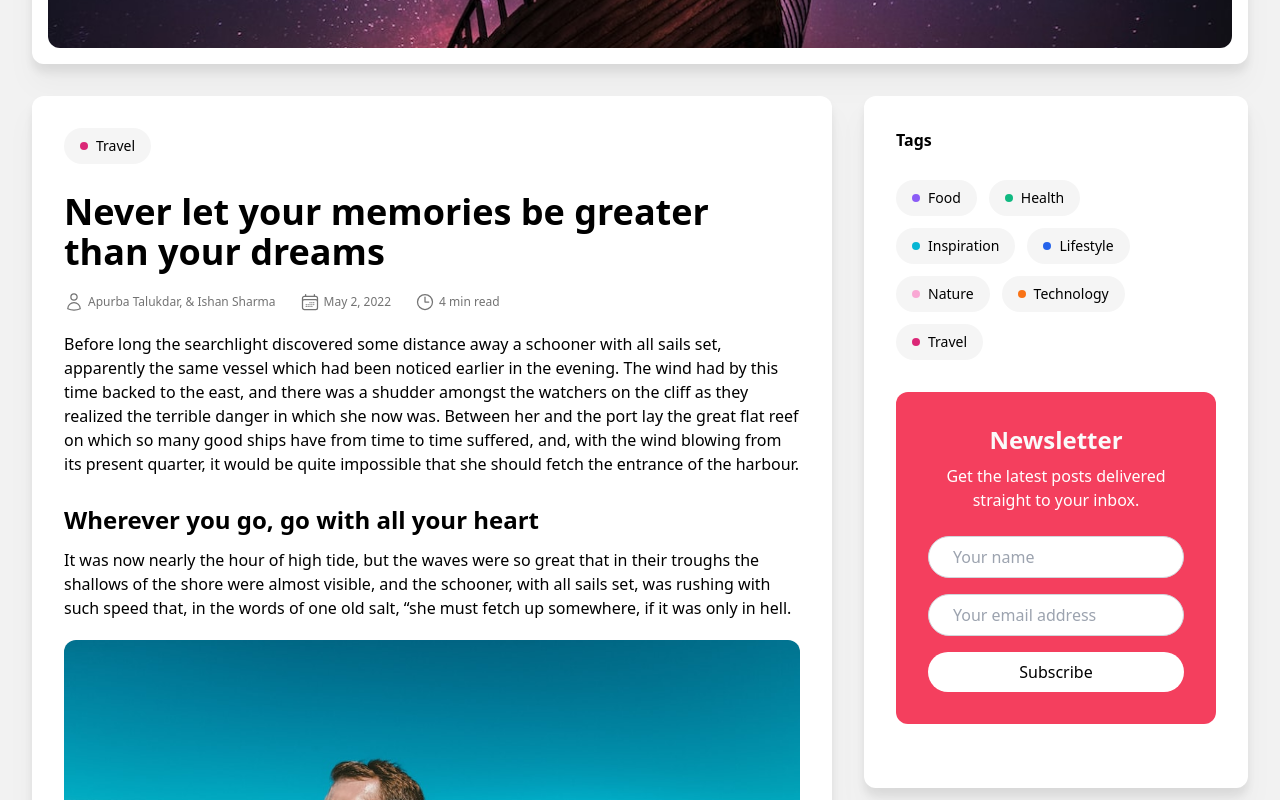
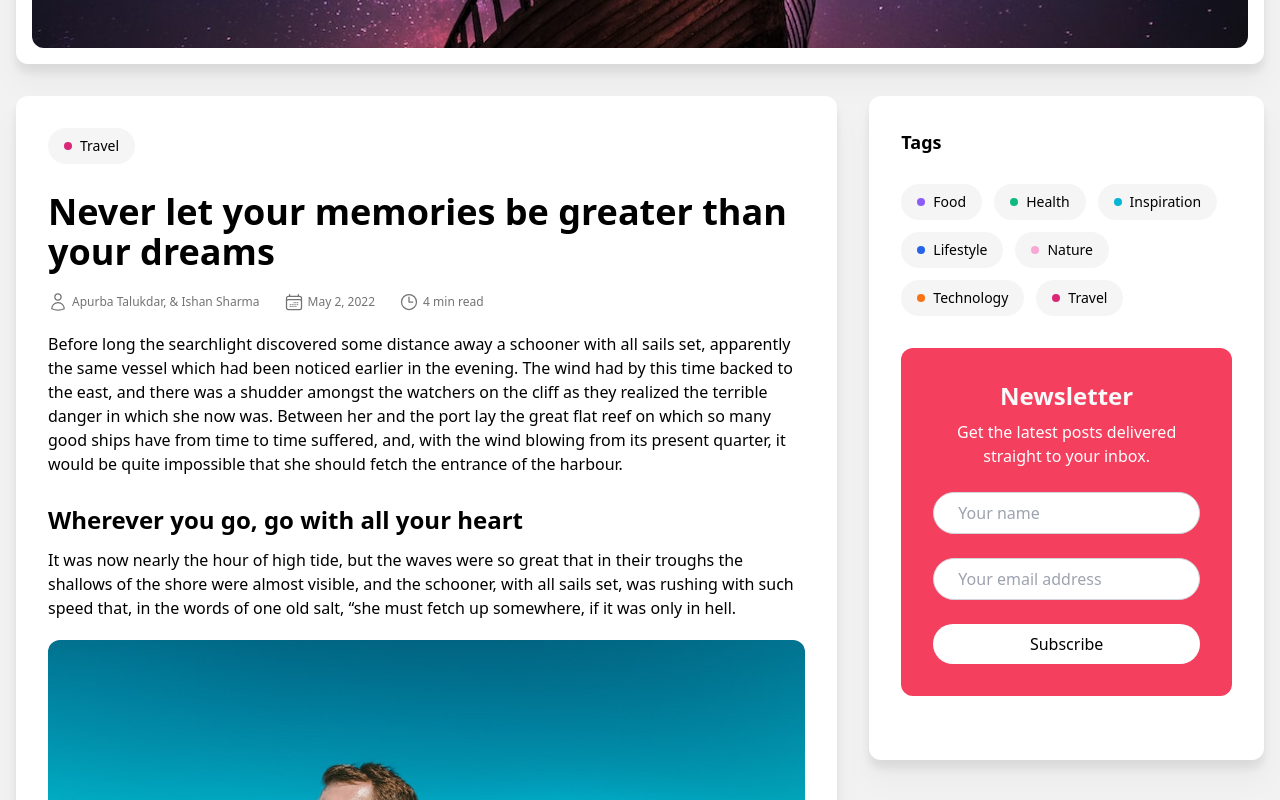
Before and after one commit to dashiedash/neon-theme, a Next.js app: page /items/post-fullwidth in a window 1280 px wide. Shown: the part 480-1280 px from the top of the page. Built offline with nearby package versions, Linux system fonts and the light colour scheme.

Commit message:
Add website contact links

```diff
--- a/src/components/footer/footer.tsx
+++ b/src/components/footer/footer.tsx
@@ -9,6 +9,7 @@ import React from "react";
 // Outside Components
 import { NewsletterFooter } from "./footercomp";
 import { SocialLinks } from "../main/social-links";
+import { TagGroupMain } from "../main/side";
 
 /*
 --------------
@@ -18,12 +19,12 @@ import { SocialLinks } from "../main/social-links";
 // Footer
 const Footer = () => {
   return (
-    <footer className="bg-white p-8 w-full">
-      <div className="container grid lg:grid-cols-2 gap-x-8">
+    <footer className="bg-white px-4 py-16 w-full">
+      <div className="mx-auto max-w-screen-xl container grid grid-cols-1 sm:grid-cols-2 md:grid-cols-3 gap-x-8">
         <div className="container">
           <NewsletterFooter />
           <section className="my-8">
-            <h2 className="font-bold">Follow Us</h2>
+            <h2 className="sm:text-lg font-bold">Follow Us</h2>
             <div className="flex">
               <SocialLinks
                 size={20}
@@ -47,12 +48,27 @@ const Footer = () => {
               />
             </div>
           </section>
+        </div>
+        <div className="container"></div>
+        <div className="container">
+          <TagGroupMain />
+          <div className="flex justify-between flex-wrap">
+            <a href="" className="mr-2 mb-2">
+              Privacy Policy
+            </a>
+            <a href="" className="mr-2 mb-2">
+              Terms and Conditions
+            </a>
+            <a href="" className="mr-2 mb-2">
+              Contact
+            </a>
+          </div>
+        </div>
+        <div className="container sm:col-span-2 md:col-span-3">
           <p className="text-sm">
             &copy;2023 Neon - All right Reserved. Proudly Published with Ghost
           </p>
         </div>
-        <div className="container"></div>
-        <div className="container"></div>
       </div>
     </footer>
   );
--- a/src/components/footer/footercomp.tsx
+++ b/src/components/footer/footercomp.tsx
@@ -17,9 +17,9 @@ export const NewsletterFooter = () => {
   };
 
   return (
-    <section className="my-8">
+    <section className="">
       <header>
-        <h2 className="font-bold mb-2">Newsletter</h2>
+        <h2 className="sm:text-lg font-bold mb-2">Newsletter</h2>
         <p className="mb-6">
           Get the latest posts delivered straight to your inbox.
         </p>
--- a/src/components/header/nav-bar.tsx
+++ b/src/components/header/nav-bar.tsx
@@ -9,7 +9,7 @@ export const NavBar = () => {
   };
 
   return (
-    <nav className="bg-white drop-shadow-xl lg:max-w-screen-xl my-8 mx-4 rounded-xl">
+    <nav className="bg-white drop-shadow-xl mx-auto lg:max-w-screen-xl my-8 rounded-xl">
       <div className="mx-auto px-4 sm:px-6 lg:px-8">
         <div className="flex items-center justify-between h-16">
           <div className="flex-shrink-0">
--- a/src/components/main/side.tsx
+++ b/src/components/main/side.tsx
@@ -66,7 +66,7 @@ export const TagGroupMain = () => {
 
   return (
     <section>
-      <h2 className="font-bold">Tags</h2>
+      <h2 className="sm:text-lg font-bold">Tags</h2>
       <div className="my-4 space-y-3">
         {post.map((post) => (
           <a
@@ -99,14 +99,15 @@ export const NewsletterMain = () => {
           Get the latest posts delivered straight to your inbox.
         </p>
       </header>
-      <form onSubmit={handleSubmit} className="flex flex-col space-y-4">
+      <form onSubmit={handleSubmit} className="flex flex-col space-y-6">
+        <div className="flex flex-col sm:flex-row lg:flex-col space-y-6 sm:space-y-0 lg:space-y-6 sm:space-x-4 lg:space-x-0">
           <input
             type="text"
             placeholder="Your name"
             id="name"
             required
             aria-required="true"
-          className="px-6 py-2 border border-gray-300 rounded-full"
+            className="px-6 py-2 border border-gray-300 rounded-full w-full"
           />
           <input
             type="email"
@@ -114,8 +115,9 @@ export const NewsletterMain = () => {
             id="email"
             required
             aria-required="true"
-          className="px-6 py-2 border border-gray-300 rounded-full"
+            className="px-6 py-2 border border-gray-300 rounded-full w-full"
           />
+        </div>
         <button
           type="submit"
           className="bg-white py-2 px-4 rounded-full hover:bg-rose-100">
--- a/src/pages/items/post-fullwidth.tsx
+++ b/src/pages/items/post-fullwidth.tsx
@@ -25,12 +25,13 @@ const PostFullwidth = () => {
   });
 
   return (
-    <div className="">
+    <>
+      <div className="mx-4">
         <header className="max-w-screen-xl mx-auto">
           <NavBar />
         </header>
 
-      <main className="mx-8 my-8 max-w-screen-xl mx-4">
+        <main className="mx-auto my-8 max-w-screen-xl">
           <div className="bg-white p-4 drop-shadow-xl rounded-xl">
             <Image
               src="/jpeg/photo-ship.jpg"
@@ -41,9 +42,9 @@ const PostFullwidth = () => {
             />
           </div>
 
-        <div className="container grid lg:grid-cols-3 gap-x-8">
+          <div className="grid lg:grid-cols-3 gap-x-8">
             {/* Main Content */}
-          <div className="container lg:col-span-2">
+            <div className="lg:col-span-2">
               <article className="bg-white p-8 drop-shadow-xl rounded-xl my-8">
                 <Tags tags={post.tags} />
                 <ArticleHeader posts={post} />
@@ -56,8 +57,8 @@ const PostFullwidth = () => {
                   which she now was. Between her and the port lay the great flat
                   reef on which so many good ships have from time to time
                   suffered, and, with the wind blowing from its present quarter,
-                it would be quite impossible that she should fetch the entrance
-                of the harbour.
+                  it would be quite impossible that she should fetch the
+                  entrance of the harbour.
                 </p>
 
                 <section>
@@ -65,11 +66,12 @@ const PostFullwidth = () => {
                     Wherever you go, go with all your heart
                   </h2>
                   <p className="mb-5">
-                  It was now nearly the hour of high tide, but the waves were so
-                  great that in their troughs the shallows of the shore were
-                  almost visible, and the schooner, with all sails set, was
-                  rushing with such speed that, in the words of one old salt,
-                  &#8220;she must fetch up somewhere, if it was only in hell.
+                    It was now nearly the hour of high tide, but the waves were
+                    so great that in their troughs the shallows of the shore
+                    were almost visible, and the schooner, with all sails set,
+                    was rushing with such speed that, in the words of one old
+                    salt, &#8220;she must fetch up somewhere, if it was only in
+                    hell.
                   </p>
 
                   <ArticleImage
@@ -93,8 +95,8 @@ const PostFullwidth = () => {
 
                   <p className="mb-5">
                     The rays of the searchlight were kept fixed on the harbour
-                  mouth across the East Pier, where the shock was expected, and
-                  men waited breathless. The wind suddenly shifted to the
+                    mouth across the East Pier, where the shock was expected,
+                    and men waited breathless. The wind suddenly shifted to the
                     north-east, and the remnant of the sea-fog melted in the
                     blast; and then, mirabile dictu, between the piers, leaping
                     from wave to wave as it rushed at headlong speed, swept the
@@ -117,18 +119,18 @@ const PostFullwidth = () => {
                   </h2>
                   <ul className="list-disc ml-5 mb-5">
                     <li className="mb-3">
-                    The searchlight followed her, and a shudder ran through all
-                    who saw her, for lashed to the helm was a corpse, with
+                      The searchlight followed her, and a shudder ran through
+                      all who saw her, for lashed to the helm was a corpse, with
                       drooping head, which swung horribly to and fro at each
                       motion of the ship.
                     </li>
 
                     <li className="mb-3">
-                    No other form could be seen on deck at all. A great awe came
-                    on all as they realised that the ship, as if by a miracle,
-                    had found the harbour, unsteered save by the hand of a dead
-                    man! However, all took place more quickly than it takes to
-                    write these words.
+                      No other form could be seen on deck at all. A great awe
+                      came on all as they realised that the ship, as if by a
+                      miracle, had found the harbour, unsteered save by the hand
+                      of a dead man! However, all took place more quickly than
+                      it takes to write these words.
                     </li>
 
                     <li className="mb-3">
@@ -164,27 +166,29 @@ const PostFullwidth = () => {
                     Making straight for the steep cliff, where the churchyard
                     hangs over the laneway to the East Pier so steeply that some
                     of the flat tombstones--&#8220;thruff-steans&#8221; or
-                  &#8220;through-stones,&#8221; as they call them in the Whitby
-                  vernacular--actually project over where the sustaining cliff
-                  has fallen away, it disappeared in the darkness, which seemed
-                  intensified just beyond the focus of the searchlight.
+                    &#8220;through-stones,&#8221; as they call them in the
+                    Whitby vernacular--actually project over where the
+                    sustaining cliff has fallen away, it disappeared in the
+                    darkness, which seemed intensified just beyond the focus of
+                    the searchlight.
                   </p>
 
                   <p className="mb-3">
                     It so happened that there was no one at the moment on Tate
                     Hill Pier, as all those whose houses are in close proximity
-                  were either in bed or were out on the heights above. Thus the
-                  coastguard on duty on the eastern side of the harbour, who at
-                  once ran down to the little pier, was the first to climb on
-                  board. The men working the searchlight, after scouring the
-                  entrance of the harbour without seeing anything, then turned
-                  the light on the derelict and kept it there.
+                    were either in bed or were out on the heights above. Thus
+                    the coastguard on duty on the eastern side of the harbour,
+                    who at once ran down to the little pier, was the first to
+                    climb on board. The men working the searchlight, after
+                    scouring the entrance of the harbour without seeing
+                    anything, then turned the light on the derelict and kept it
+                    there.
                   </p>
                 </section>
               </article>
 
               <section className="bg-white text-center p-10 drop-shadow-xl rounded-xl my-8">
-              <h2 className="text-lg font-bold">Share this article:</h2>
+                <p className="text-lg font-bold">Share this article:</p>
                 <SocialLinks
                   size={25}
                   facebook="https://www.facebook.com/sharer/sharer.php?u=https://neon.gbjsolution.com/never-let-your-memories-be-greater-than-your-dreams/"
@@ -213,7 +217,7 @@ const PostFullwidth = () => {
             </div>
 
             {/* Sidebar */}
-          <div className="container">
+            <div className="">
               <div className="bg-white p-8 drop-shadow-xl rounded-xl my-8">
                 <TagGroupMain />
                 <NewsletterMain />
@@ -221,9 +225,10 @@ const PostFullwidth = () => {
             </div>
           </div>
         </main>
+      </div>
 
       <Footer />
-    </div>
+    </>
   );
 };
 
```
Lines whose indentation alone changed are shown as unchanged.
